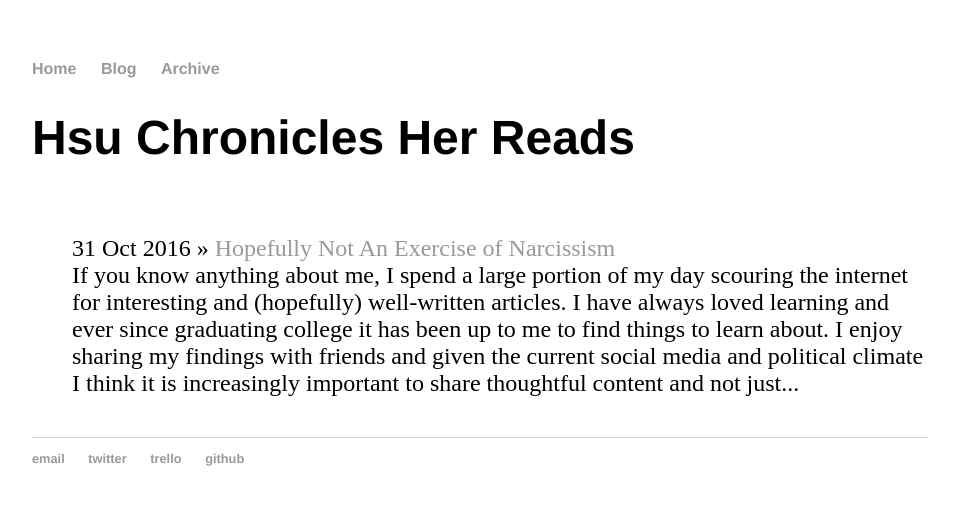
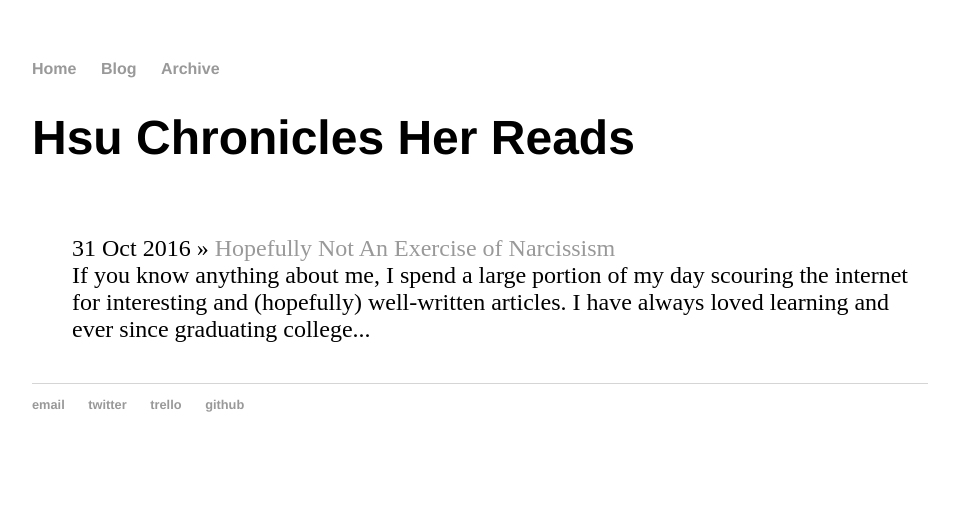
Before and after one commit to hsureads/hsureads.github.io-original, a Jekyll site: the page built from blog/index.html, in a window 1280 px wide. Shown: the top 505 px of the page, without its empty margins (160-1114 px from the left). Built offline with Jekyll 4.4.1, drawn with Linux system fonts in a browser that asks for light colours.

Commit message:
Update 2016-10-31-site-launch.md

```diff
--- a/_posts/2016-10-31-site-launch.md
+++ b/_posts/2016-10-31-site-launch.md
@@ -2,7 +2,7 @@
 layout: post
 title: "Hopefully Not An Exercise of Narcissism"
 date: 2016-10-31
-excerpt: If you know anything about me, I spend a large portion of my day scouring the internet for interesting and (hopefully) well-written articles. I have always loved learning and ever since graduating college it has been up to me to find things to learn about. I enjoy sharing my findings with friends and given the current social media and political climate I think it is increasingly important to share thoughtful content and not just...
+excerpt: If you know anything about me, I spend a large portion of my day scouring the internet for interesting and (hopefully) well-written articles. I have always loved learning and ever since graduating college...
 ---
 
 If you know anything about me, I spend a large portion of my day scouring the internet for interesting and (hopefully) well-written articles. I have always loved learning and ever since graduating college it has been up to me to find things to learn about. I enjoy sharing my findings with friends and given the current social media and political climate I think it is increasingly important to share thoughtful content and not just clickbait. <!--more--> I am going to attempt to curate my best readings each week and share them in a public Trello board. Please take a look around, read about things and experiences that you might be unfamiliar with, and share your own finds.
```
